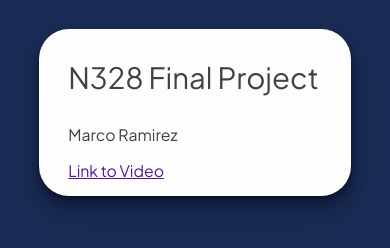
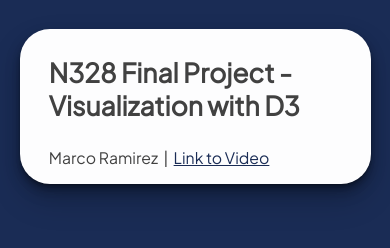
Before and after one commit to mramirez0610/n328final, a plain HTML site: page index.html in a window 390 px wide. Drawn offline with nearby package versions, Linux system fonts and the light colour scheme.

Commit message:
css updates + d3 added

```diff
--- a/index.html
+++ b/index.html
@@ -9,18 +9,17 @@
     <link rel="preconnect" href="https://fonts.gstatic.com" crossorigin>
     <link href="https://fonts.googleapis.com/css2?family=Plus+Jakarta+Sans&display=swap" rel="stylesheet">
     <link rel="stylesheet" href="style.css">
+    <script src="https://d3js.org/d3.v7.min.js"></script>
     <script src="data.js"></script>
 </head>
 <body>
     <header class="header">
         <div class="header-text">
-            <p class="title">N328 Final Project</p>
-            <p class="secondary">Marco Ramirez</p>
-            <p class="secondary"><a href="">Link to Video</a></p>
+            <p class="title">N328 Final Project - Visualization with D3</p>
+            <p class="secondary">Marco Ramirez &nbsp|&nbsp <a href="" class="ylink">Link to Video</a></p>
         </div>
     </header>
-    <div id="data" class="main">
 
-    </div>
+    <div id="data" class="main"></div>
 </body>
 </html>
--- a/style.css
+++ b/style.css
@@ -8,7 +8,7 @@ body {
 }
 
 .header {
-    width: 40vw;
+    width: 45vw;
     margin-top: 2.5ch;
     background-color:#fdfdfe;
     border-radius: 30px;
@@ -35,14 +35,17 @@ body {
     0 32px 64px rgba(0,0,0,0.21);
 }
 
-.title{font-size: 3ch;}
+.title{font-size: 3ch; font-weight: bold;}
 
 .secondary{font-size: 1.5ch;}
 
 .header-text{padding-left: 2.5ch; color: #414141;}
 
+.ylink{color: #1a2c55; }
+.ylink:active{ color: #888888;}
+
 @media screen and (max-width: 900px) {
-    .header{width: max(80vw, 70vw); text-align: left;}
-    .title{font-size: 2.5ch;}
+    .header{width: max(90vw, 70vw); text-align: left;}
+    .title{font-size: 2.25ch;}
     .secondary{font-size: 1.35ch;}
 }
```
